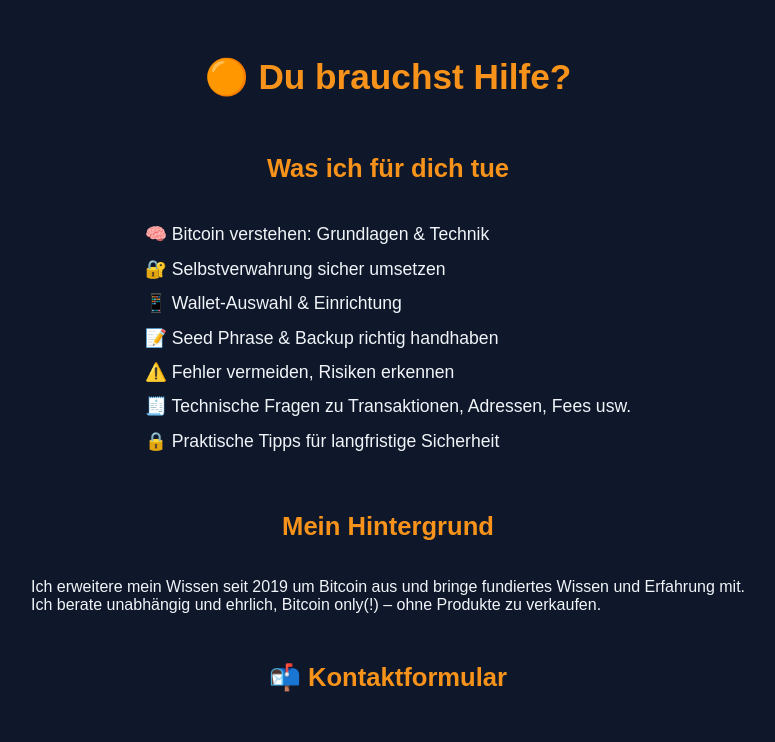
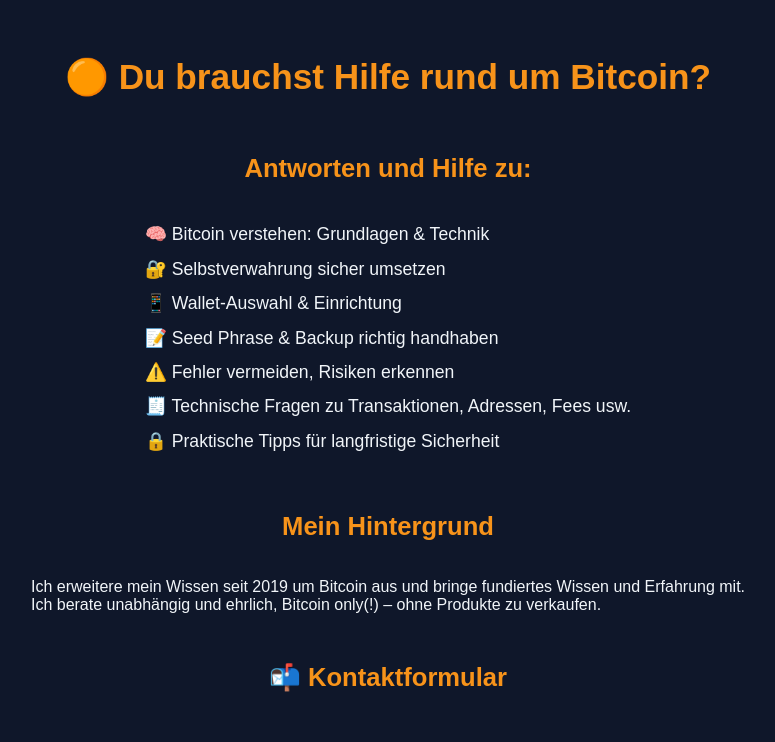
Before and after one commit to PatrickBTC21/Bitcoin, a plain HTML site: page index.html in a window 1280 px wide. Shown: the top 742 px of the page, without its empty margins (252-1027 px from the left). Drawn offline with Linux system fonts and the light colour scheme.

Commit message:
Update index.html

```diff
--- a/index.html
+++ b/index.html
@@ -82,9 +82,9 @@
 </style>
 </head>
 <body>
-  <h1>🟠 Du brauchst Hilfe?</h1>
+  <h1>🟠 Du brauchst Hilfe rund um Bitcoin?</h1>
 
-  <h2>Was ich für dich tue</h2>
+  <h2>Antworten und Hilfe zu:</h2>
   <ul>
       <li>🧠 Bitcoin verstehen: Grundlagen & Technik</li>
       <li>🔐 Selbstverwahrung sicher umsetzen</li>
```
